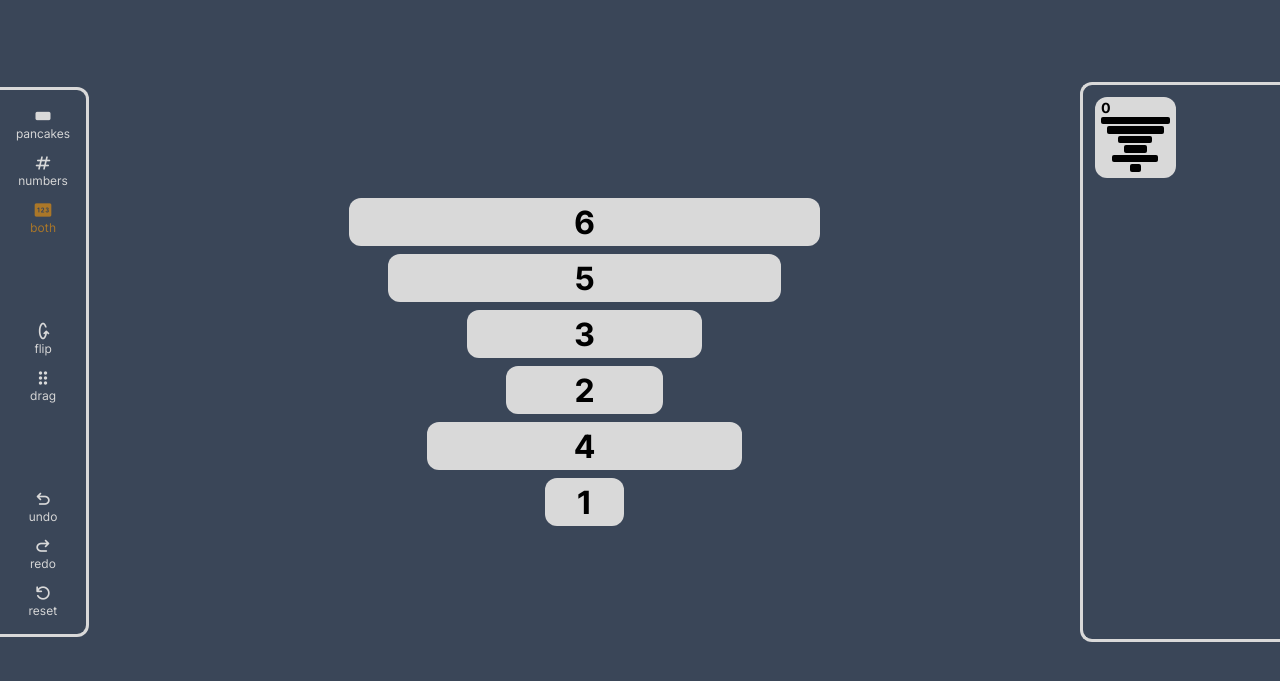
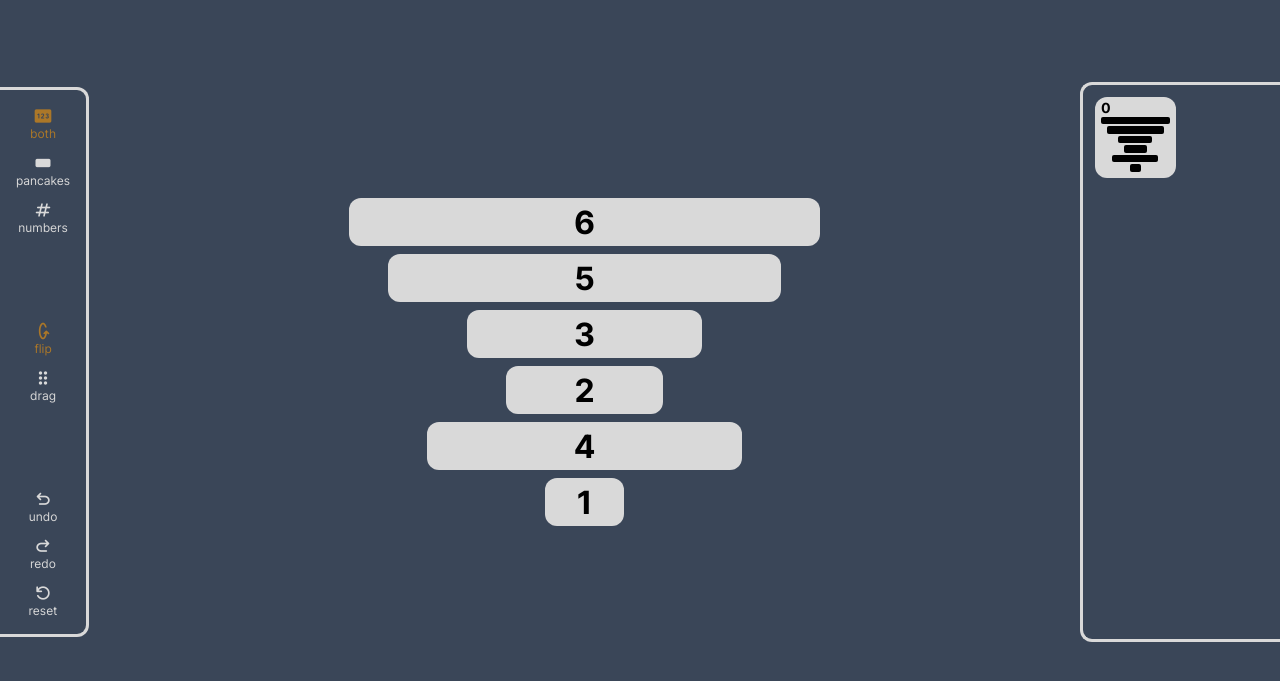
Before and after one commit to derek-graves/pancake-problem, a website built with webpack: page dist/index.html in a window 1280 px wide. Shown: the part 73-754 px from the top of the page. Built offline with nearby package versions, Linux system fonts and the light colour scheme.

Commit message:
Show flip as enabled on page load

```diff
--- a/dist/index.html
+++ b/dist/index.html
@@ -34,6 +34,10 @@
         <div class="controls">
           <div class="controls-label">Controls</div>
           <div class="control-group">
+            <button class="single-control single-control-enabled" id="view-both">
+              <div class="control-icon material-symbols-rounded">pin</div>
+              <div class="control-text">both</div>
+            </button>
             <button class="single-control" id="view-pancakes">
               <div class="control-icon material-symbols-rounded">crop_16_9</div>
               <div class="control-text">pancakes</div>
@@ -42,13 +46,9 @@
               <div class="control-icon material-symbols-rounded">tag</div>
               <div class="control-text">numbers</div>
             </button>
-            <button class="single-control single-control-enabled" id="view-both">
-              <div class="control-icon material-symbols-rounded">pin</div>
-              <div class="control-text">both</div>
-            </button>
           </div>
           <div class="control-group">
-            <button class="single-control" id="interact-mode-flip">
+            <button class="single-control single-control-enabled" id="interact-mode-flip">
               <div class="control-icon material-symbols-rounded">360</div>
               <div class="control-text">flip</div>
             </button>
```
